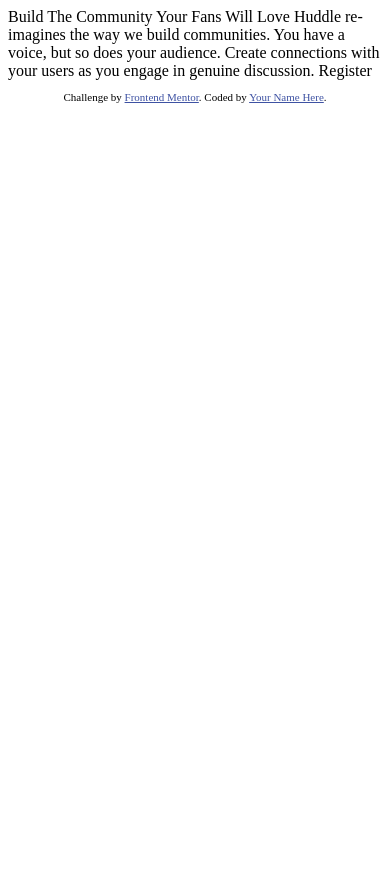
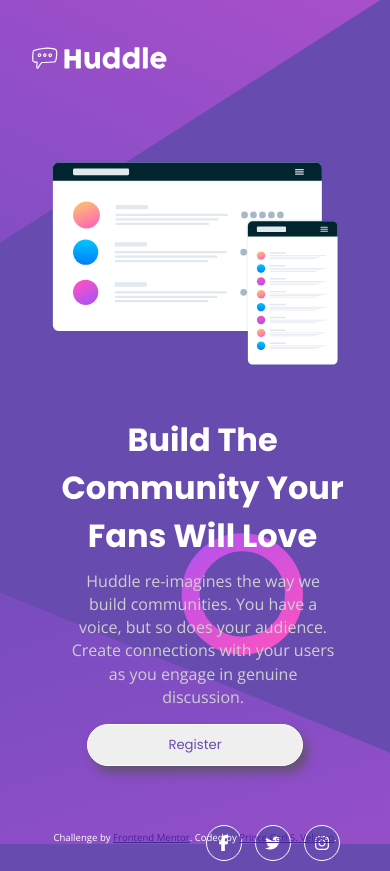
Before and after one commit to PrynsTag/Huddle-Landing-Page-with-Single-Introductory-Section, a plain HTML site: page index.html in a window 390 px wide. Before the commit the page ends 844 px from the top, so only its background shows below. Drawn offline with nearby package versions, Linux system fonts and the light colour scheme.

Commit message:
Added queries for mobile-friendly

```diff
--- a/css/style.css
+++ b/css/style.css
@@ -0,0 +1,498 @@
+/* ----------------------------------------------------------- */
+/* ------------------------- BASIC SETUP ----------------------*/
+/* ----------------------------------------------------------- */
+
+:root {
+    /* Primary */
+    --violet: hsl(257, 40%, 49%);
+    --white: hsl(0, 0%, 83%);
+}
+
+* {
+    box-sizing: border-box;
+    padding: 0;
+    margin: 0;
+}
+
+h1,
+h2,
+h3,
+h4,
+h5,
+h6 {
+    font-family: 'Poppins', sans-serif;
+}
+
+body {
+    font-family: 'Open Sans', sans-serif;
+    font-weight: 400;
+    font-size: 18px;
+    color: #fff;
+    height: 100vh;
+    background: url(../images/bg-desktop.svg) center center / cover no-repeat, var(--violet);
+    width: 100%;
+    padding: 40px 70px 50px;
+}
+
+/* ----------------------------------------------------------- */
+/* --------------------------- CONTENT ------------------------*/
+/* ----------------------------------------------------------- */
+
+/* ------- Nav-Brand ------- */
+.nav-brand {
+    width: 15%;
+    margin-bottom: 40px;
+}
+
+/* -------- CSS Grid ------- */
+.wrapper {
+    display: grid;
+    grid-template-columns: 1fr 1fr;
+    grid-gap: 50px;
+}
+
+/* -------- Mockup ------- */
+.mockup-grid {
+    margin: 56px 0 40px;
+}
+.mockup-grid img{
+    width: 100%;
+}
+
+/* -------- Content Grid ------- */
+.content-grid {
+    padding: 100px 20px 70px;
+}
+
+.content-heading {
+    font-size: 2.5em;
+    width: 70%;
+}
+
+.content-info {
+    width: 76%;
+    font-size: 1.2em;
+    line-height: 145%;
+    margin: 20px 0;
+    color: var(--white);
+}
+
+/* -------- Button ------- */
+.btn {
+    font-family: 'Poppins', sans-serif;
+    font-size: 1.1em;
+    padding: 15px 70px;
+    border-radius: 100px;
+    border: 1px solid #fff;
+    color: var(--violet);
+    margin-top: 5px;
+    box-shadow: 5px 7px 10px 0 hsla(0, 0%, 33%, 0.70);
+    transition: background-color 0.3s, color 0.3s, border 0.3s;
+}
+
+.btn:hover {
+    background-color: #594197;
+    border: 1px solid #594197;
+    cursor: pointer;
+    color: #fff;
+}
+
+
+
+/* ----------------------------------------------------------- */
+/* ---------------------------- FOOTER ------------------------*/
+/* ----------------------------------------------------------- */
+.social-icons {
+    text-align: right;
+}
+
+.social-links li{
+    list-style-type: none;
+    display: inline-block;
+    margin-left: 10px;
+    margin-bottom: 10px;
+}
+
+.social-links i {
+    border-radius: 100px;
+    border: 1px solid #fff;
+    transition: background 0.3s;
+}
+
+.facebook:hover {
+    background-color: #3b5998;
+    box-shadow: 0px 3px 10px rgba(0,0,0,.25);
+    background-position: 0% 50%;
+    transition: 0.5s all;
+}
+
+.twitter:hover {
+    background-color: #55acee;
+    background-position: 0% 50%;
+    transition: 0.5s all;
+}
+
+.instagram {
+    padding: 9px 10px;
+    background: linear-gradient(
+    -45deg,
+    #674BAF 0 calc(50% - 10px),
+    #F5F5F5 calc(50% - 10px) calc(50% + 10px),
+    #d6249f calc(50% + 10px) 100%
+
+  );
+  background-size: 350% 100%;
+  background-position: 100% 50%;
+
+  transition: 0.5s all;
+}
+
+
+.instagram:hover {
+    box-shadow: 0px 3px 10px rgba(0,0,0,.25);
+    background-position: 0% 50%;
+    transition: 0.5s all;
+}
+
+
+
+/* -------- Borders ------- */
+.facebook {
+    padding: 9px 12px;
+    background: linear-gradient(
+    -45deg,
+    #674BAF 0 calc(50% - 10px),
+    #F5F5F5 calc(50% - 10px) calc(50% + 10px),
+    #3b5998 calc(50% + 10px) 100%
+
+  );
+  background-size: 350% 100%;
+  background-position: 100% 50%;
+
+  transition: 0.5s all;
+}
+
+.twitter {
+    padding: 9px 9px;
+    background: linear-gradient(
+    -45deg,
+    #674BAF 0 calc(50% - 10px),
+    #F5F5F5 calc(50% - 10px) calc(50% + 10px),
+    #55acee calc(50% + 10px) 100%
+
+  );
+  background-size: 350% 100%;
+  background-position: 100% 50%;
+
+  transition: 0.5s all;
+}
+
+.attribution {
+    padding-top: 24px;
+    font-size: 11px;
+    text-align: center;
+    position: absolute;
+    bottom: 0;
+    left: 50%;
+    transform: translate(-50%);
+}
+
+.attribution a { color: #46249c; }
+
+/* ----------------------------------------------------------- */
+/* ------------------------ Media Queries ---------------------*/
+/* ----------------------------------------------------------- */
+
+@media only screen and (max-width: 1680px) {
+
+    body {
+        font-size: 17px;
+    }
+
+    .content-heading {
+        width: 80%;
+    }
+
+    .content-info {
+        width: 83%;
+    }
+
+    .attribution {
+        padding-top: 0;
+    }
+
+
+}
+
+@media only screen and (max-width: 1440px) {
+
+    body {
+        font-size: 12px;
+        padding: 35px 80px 50px 70px;
+    }
+
+    .nav-brand { width: 20%; }
+
+    .wrapper {
+        grid-gap: 25px;
+    }
+
+    .mockup-grid {
+        margin: 105px 0 60px;
+    }
+
+    .mockup-grid img{
+        width: auto;
+    }
+
+    .content-grid {
+        padding: 150px 20px 70px;
+    }
+
+    .content-heading {
+        width: 67%;
+    }
+
+    .content-info {
+        width: 80%;
+    }
+
+    .attribution {
+        padding-top: 35px;
+        position: absolute;
+    }
+
+
+}
+
+@media only screen and (max-width: 1416px) {
+
+    body {
+        font-size: 12px;
+        padding: 45px 80px 50px 70px;
+    }
+
+    .nav-brand { width: 18%; }
+
+
+    .content-heading {
+        font-size: 250%;
+        width: 77%;
+    }
+}
+
+@media only screen and (max-width: 1350px) {
+
+    body {
+        font-size: 15px;
+        padding: 60px 80px 50px 70px;
+    }
+
+    .content-heading {
+        width: 100%;
+    }
+
+    .content-info {
+        width: 100%;
+    }
+
+}
+
+@media only screen and (max-width: 1200px) {
+
+    body {
+        font-size: 13px;
+    }
+
+    .wrapper {
+        grid-template-columns: 1.3fr 1fr;
+    }
+
+    .content-grid {
+        padding: 180px 20px 70px;
+    }
+
+    .content-heading {
+        width: 100%;
+    }
+
+    .content-info {
+        width: 90%;
+    }
+
+    .mockup-grid img{
+        width: 100%;
+        margin-top: 40px;
+    }
+}
+@media only screen and (max-width: 1023px) {
+
+    body {
+        font-size: 12px;
+        padding: 80px 80px 50px 70px;
+    }
+
+    .content-heading {
+        width: 120%;
+    }
+
+    .content-info {
+        width: 90%;
+    }
+
+    .social-links i {
+        font-size: 1rem;
+        margin-top: 89px;
+    }
+
+}
+@media only screen and (max-width: 767px) {
+
+    body {
+        font-size: 12px;
+        padding: 40px 50px 40px;
+        text-align: center;
+    }
+
+    .nav-brand {
+        width: 28%;
+        margin-bottom: 20px;
+        margin-left: -270px;
+    }
+
+    .wrapper {
+        grid-template-columns: 1fr;
+    }
+
+    .mockup-grid {
+        margin: 0;
+    }
+
+    .mockup-grid img{
+        width: 80%;
+    }
+
+    .content-grid {
+        padding: 10px;
+    }
+
+    .content-heading {
+        width: 60%;
+        margin-left: 20%;
+    }
+
+    .content-info {
+        width: 65%;
+        margin-left: 17.5%;
+    }
+
+    .social-links i {
+        font-size: 1rem;
+        margin-top: 9px;
+    }
+
+    .attribution {
+        padding-top: 0;
+    }
+
+}
+@media only screen and (max-width: 480px) {
+
+    .nav-brand {
+        width: 50%;
+        margin-left: -195px;
+    }
+
+    .mockup-grid img{
+        width: 100%;
+        margin-top: 60px;
+    }
+
+    .content-grid {
+        padding: 20px 10px 10px;
+    }
+
+    .content-heading {
+        width: 110%;
+        font-size: 2rem;
+        margin-left: -6px;
+    }
+
+    .content-info {
+        width: 100%;
+        font-size: 1rem;
+        margin: 10px 3%;
+        color: #cfcfcf;
+    }
+
+    .btn {
+        padding: 10px 80px;
+    }
+
+    .social-links i {
+        font-size: 1rem;
+        margin-top: 49px;
+    }
+
+    .attribution {
+        width: 100%;
+        font-size: 0.6rem;
+        padding: 0;
+    }
+
+}
+
+@media only screen and (max-width: 375px) {
+    body {
+        font-size: 9px;
+        padding: 50px 40px 30px;
+        background: url(../images/bg-mobile.svg) top right / cover no-repeat, var(--violet);
+        text-align: center;
+    }
+
+    .nav-brand {
+        width: 55%;
+        margin-bottom: 30px;
+        margin-left: -140px;
+    }
+
+    .wrapper {
+        grid-template-columns: 1fr;
+    }
+
+    .mockup-grid {
+        margin: 0 0 20px;
+    }
+
+    .mockup-grid img{
+        width: 100%;
+        margin-top: 20px;
+    }
+
+    .content-grid {
+        padding: 10px 20px 40px;
+    }
+
+    .content-heading {
+        font-size: 1.5rem;
+    }
+
+    .content-info {
+        width: 120%;
+        margin: 20px -8%;
+    }
+
+    .btn {
+        font-size: 1.5em;
+    }
+
+    .social-icons {
+        text-align: center;
+    }
+
+    .social-links i {
+        font-size: 1rem;
+        margin-top: 29px;
+        margin-bottom: 60px;
+    }
+}
--- a/index.html
+++ b/index.html
@@ -1,33 +1,73 @@
 <!DOCTYPE html>
 <html lang="en">
+
 <head>
   <meta charset="UTF-8">
-  <meta name="viewport" content="width=device-width, initial-scale=1.0"> <!-- displays site properly based on user's device -->
+  <meta name="viewport" content="width=device-width, initial-scale=1.0">
+  <!-- displays site properly based on user's device -->
 
+  <!-- Favicon -->
   <link rel="icon" type="image/png" sizes="32x32" href="./images/favicon-32x32.png">
+
+  <!-- Fonts -->
+  <link href="https://fonts.googleapis.com/css2?family=Poppins:wght@400;700&display=swap" rel="stylesheet">
+  <link href="https://fonts.googleapis.com/css2?family=Open+Sans&display=swap" rel="stylesheet">
+
+  <!-- Icons -->
+  <script src="https://kit.fontawesome.com/b04d6d48dc.js" crossorigin="anonymous"></script>
+
+  <!-- Stylesheets -->
+  <link rel="stylesheet" href="./css/style.css">
 
   <title>Frontend Mentor | Huddle landing page with single introductory section</title>
 
-  <!-- Feel free to remove these styles or customise in your own stylesheet 👍 -->
-  <style>
-    .attribution { font-size: 11px; text-align: center; }
-    .attribution a { color: hsl(228, 45%, 44%); }
-  </style>
 </head>
+
 <body>
 
-  Build The Community Your Fans Will Love
+  <header>
+    <a href="#"><img class="nav-brand" src="images/logo.svg" alt="logo"></a>
+  </header>
 
-  Huddle re-imagines the way we build communities. You have a voice, but so does your audience.
-  Create connections with your users as you engage in genuine discussion.
+  <main>
+    <div class="wrapper">
 
-  Register
+      <div class="mockup-grid">
+        <img src="images\illustration-mockups.svg" alt="illustration-mockups">
+      </div>
+
+      <div class="content-grid">
+        <h1 class="content-heading">Build The Community Your Fans Will Love</h1>
+
+        <p class="content-info">Huddle re-imagines the way we build communities. You have a voice, but so does your
+          audience.
+          Create connections with your users as you engage in genuine discussion.
+        </p>
+
+        <button class="btn">Register</button>
+      </div>
+    </div>
+  </main>
 
   <footer>
+    <div class="social-icons">
+      <ul class="social-links">
+        <li>
+          <div><i class="fab fa-facebook-f facebook"></i></div>
+        </li>
+        <li>
+          <div><i class="fab fa-twitter twitter"></i></div>
+        </li>
+        <li>
+          <div><i class="fab fa-instagram instagram"></i></div>
+        </li>
+      </ul>
+    </div>
     <p class="attribution">
       Challenge by <a href="https://www.frontendmentor.io?ref=challenge" target="_blank">Frontend Mentor</a>.
-      Coded by <a href="#">Your Name Here</a>.
+      Coded by <a href="#">Prince Carl S. Velasco</a>.
     </p>
   </footer>
 </body>
+
 </html>
```
